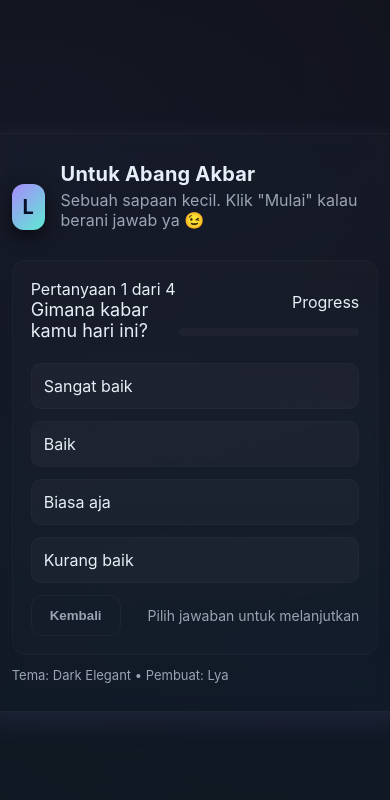
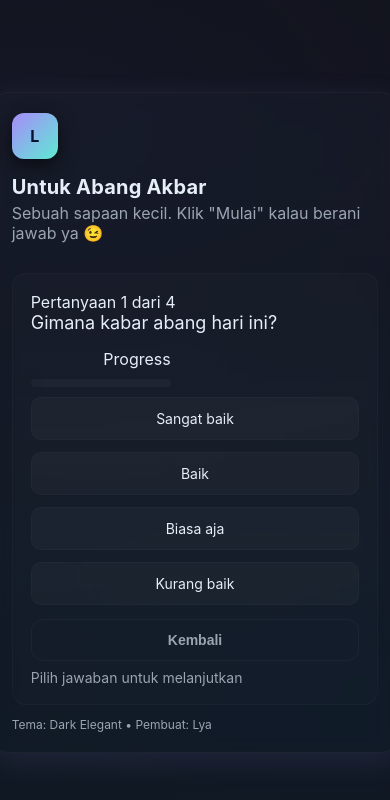
Before and after one commit to Lyaastrophile/lyabarreal_exilium2, a plain HTML site: page index.html in a window 390 px wide. Both pictures are taken after a click on the button "Mulai". Drawn offline with Linux system fonts and the light colour scheme.

Commit message:
Update index.html

```diff
--- a/index.html
+++ b/index.html
@@ -5,58 +5,243 @@
   <meta name="viewport" content="width=device-width,initial-scale=1" />
   <title>Untuk Akbar — Lya</title>
   <style>
-    :root{
-      --bg1:#0b0f15;
-      --bg2:#0f1720;
-      --card:#0f1726;
-      --accent:#a78bfa;
-      --muted:#9aa4b2;
-      --glass: rgba(255,255,255,0.03);
-      --glow: 0 8px 30px rgba(167,139,250,0.12);
-      --radius:18px;
+    :root {
+      --bg1: #0b0f15;
+      --bg2: #0f1720;
+      --card: #0f1726;
+      --accent: #a78bfa;
+      --muted: #9aa4b2;
+      --glass: rgba(255, 255, 255, 0.03);
+      --glow: 0 8px 30px rgba(167, 139, 250, 0.12);
+      --radius: 18px;
       --font-sans: Inter, ui-sans-serif, system-ui, -apple-system, "Segoe UI", Roboto, "Helvetica Neue", Arial;
     }
-    html,body{
-      height:100%; margin:0; padding:0; font-family:var(--font-sans);
+
+    html, body {
+      height: 100%;
+      margin: 0;
+      padding: 0;
+      font-family: var(--font-sans);
       background: radial-gradient(1200px 600px at 10% 10%, rgba(167,139,250,0.06), transparent),
                   radial-gradient(900px 400px at 90% 80%, rgba(59,130,246,0.03), transparent),
                   linear-gradient(180deg,var(--bg1),var(--bg2));
-      color:#e6eef8; display:flex; align-items:center; justify-content:center;
-      -webkit-font-smoothing:antialiased; -moz-osx-font-smoothing:grayscale;
+      color: #e6eef8;
+      display: flex;
+      align-items: center;
+      justify-content: center;
+      -webkit-font-smoothing: antialiased;
+      -moz-osx-font-smoothing: grayscale;
     }
-    .card{
+
+    .card {
       width: min(760px, 94vw);
       background: linear-gradient(180deg, rgba(255,255,255,0.02), rgba(255,255,255,0.01));
-      border-radius:var(--radius); padding:28px; box-shadow:var(--glow);
-      border:1px solid rgba(255,255,255,0.04); backdrop-filter: blur(8px) saturate(120%);
+      border-radius: var(--radius);
+      padding: 28px;
+      box-shadow: var(--glow);
+      border: 1px solid rgba(255,255,255,0.04);
+      backdrop-filter: blur(8px) saturate(120%);
     }
-    .header{display:flex;align-items:center;gap:16px;margin-bottom:6px;}
-    .logo{width:56px;height:56px;border-radius:12px;background:linear-gradient(135deg,var(--accent), #5eead4);
-      display:flex;align-items:center;justify-content:center;font-weight:700;color:#07102a;font-size:20px;
-      box-shadow:0 6px 18px rgba(0,0,0,0.6);}
-    h1{margin:0;font-size:20px;letter-spacing:0.2px}
-    p.lead{margin:4px 0 22px;color:var(--muted)}
-    .center{display:flex;align-items:center;justify-content:center}
-    .big-msg{font-size:28px;margin:14px 0 8px}
-    .muted{color:var(--muted);font-size:14px}
-    .btn{appearance:none;border:0;padding:12px 18px;border-radius:12px;font-weight:600;cursor:pointer}
-    .btn-accent{background: linear-gradient(90deg,var(--accent), #60a5fa);color:#07102a;box-shadow:0 8px 24px rgba(96,165,250,0.08)}
-    .btn-ghost{background:transparent;border:1px solid rgba(255,255,255,0.04);color:var(--muted)}
-    .question-wrap{margin-top:8px}
-    .card-inner{padding:18px;border-radius:14px;background:linear-gradient(180deg, rgba(255,255,255,0.015), rgba(255,255,255,0.01));border:1px solid rgba(255,255,255,0.025)}
-    .question{font-size:18px;margin:0 0 8px}
-    .options{display:grid;grid-template-columns:repeat(2,1fr);gap:12px}
-    .option{padding:12px;border-radius:10px;background:var(--glass);cursor:pointer;border:1px solid rgba(255,255,255,0.02);transition:transform 220ms ease, box-shadow 220ms ease;user-select:none}
-    .option:hover{transform:translateY(-6px);box-shadow:0 12px 30px rgba(0,0,0,0.45)}
-    .progress{height:8px;background:rgba(255,255,255,0.03);border-radius:999px;margin-top:16px;overflow:hidden}
-    .progress > i{display:block;height:100%;background:linear-gradient(90deg,var(--accent), #60a5fa);width:0%;transition:width 520ms cubic-bezier(.2,.9,.2,1)}
-    .final{display:flex;flex-direction:column;gap:8px;align-items:center;text-align:center;padding:30px}
-    .final .heart{font-size:44px;margin-top:6px;opacity:0;transition:opacity 1s ease;}
-    .heart.show{opacity:1;}
-    .meta{display:flex;justify-content:space-between;align-items:center;margin-top:12px;color:var(--muted);font-size:13px}
-    .fade-in{animation:fadeIn .6s ease both}
-    @keyframes fadeIn{from{opacity:0;transform:translateY(8px)}to{opacity:1;transform:none}}
-    @media (max-width:640px){.options{grid-template-columns:1fr} .logo{width:46px;height:46px}}
+
+    .header {
+      display: flex;
+      align-items: center;
+      gap: 16px;
+      margin-bottom: 6px;
+      flex-wrap: wrap;
+    }
+
+    .logo {
+      width: 56px;
+      height: 56px;
+      border-radius: 12px;
+      background: linear-gradient(135deg,var(--accent), #5eead4);
+      display: flex;
+      align-items: center;
+      justify-content: center;
+      font-weight: 700;
+      color: #07102a;
+      font-size: 20px;
+      box-shadow: 0 6px 18px rgba(0,0,0,0.6);
+    }
+
+    h1 {
+      margin: 0;
+      font-size: 20px;
+      letter-spacing: 0.2px;
+    }
+
+    p.lead {
+      margin: 4px 0 22px;
+      color: var(--muted);
+    }
+
+    .center {
+      display: flex;
+      align-items: center;
+      justify-content: center;
+    }
+
+    .big-msg {
+      font-size: 24px;
+      text-align: center;
+      margin: 14px 0 8px;
+    }
+
+    .muted {
+      color: var(--muted);
+      font-size: 14px;
+      text-align: center;
+    }
+
+    .btn {
+      appearance: none;
+      border: 0;
+      padding: 12px 18px;
+      border-radius: 12px;
+      font-weight: 600;
+      cursor: pointer;
+      font-size: 14px;
+    }
+
+    .btn-accent {
+      background: linear-gradient(90deg,var(--accent), #60a5fa);
+      color: #07102a;
+      box-shadow: 0 8px 24px rgba(96,165,250,0.08);
+    }
+
+    .btn-ghost {
+      background: transparent;
+      border: 1px solid rgba(255,255,255,0.04);
+      color: var(--muted);
+    }
+
+    .question-wrap {
+      margin-top: 8px;
+    }
+
+    .card-inner {
+      padding: 18px;
+      border-radius: 14px;
+      background: linear-gradient(180deg, rgba(255,255,255,0.015), rgba(255,255,255,0.01));
+      border: 1px solid rgba(255,255,255,0.025);
+    }
+
+    .question {
+      font-size: 18px;
+      margin: 0 0 8px;
+      text-align: center;
+    }
+
+    .options {
+      display: grid;
+      grid-template-columns: repeat(2, 1fr);
+      gap: 12px;
+      margin-top: 10px;
+    }
+
+    .option {
+      padding: 12px;
+      border-radius: 10px;
+      background: var(--glass);
+      cursor: pointer;
+      border: 1px solid rgba(255,255,255,0.02);
+      transition: transform 220ms ease, box-shadow 220ms ease;
+      user-select: none;
+      text-align: center;
+      font-size: 14px;
+    }
+
+    .option:hover {
+      transform: translateY(-6px);
+      box-shadow: 0 12px 30px rgba(0,0,0,0.45);
+    }
+
+    .progress {
+      height: 8px;
+      background: rgba(255,255,255,0.03);
+      border-radius: 999px;
+      margin-top: 16px;
+      overflow: hidden;
+    }
+
+    .progress > i {
+      display: block;
+      height: 100%;
+      background: linear-gradient(90deg,var(--accent), #60a5fa);
+      width: 0%;
+      transition: width 520ms cubic-bezier(.2,.9,.2,1);
+    }
+
+    .final {
+      display: flex;
+      flex-direction: column;
+      gap: 8px;
+      align-items: center;
+      text-align: center;
+      padding: 30px;
+    }
+
+    .final .heart {
+      font-size: 30px;
+      margin-top: 12px;
+      opacity: 0;
+      transition: opacity 1s ease;
+    }
+
+    .heart.show {
+      opacity: 1;
+    }
+
+    .meta {
+      display: flex;
+      justify-content: space-between;
+      align-items: center;
+      margin-top: 12px;
+      color: var(--muted);
+      font-size: 12px;
+      flex-wrap: wrap;
+      gap: 8px;
+    }
+
+    .fade-in {
+      animation: fadeIn .6s ease both;
+    }
+
+    @keyframes fadeIn {
+      from { opacity: 0; transform: translateY(8px); }
+      to { opacity: 1; transform: none; }
+    }
+
+    /* ✅ RESPONSIVE UNTUK HP */
+    @media (max-width: 640px) {
+      .options {
+        grid-template-columns: 1fr;
+      }
+
+      .logo {
+        width: 46px;
+        height: 46px;
+        font-size: 16px;
+      }
+
+      .big-msg {
+        font-size: 20px;
+        padding: 0 10px;
+      }
+
+      .card {
+        padding: 20px;
+      }
+
+      .btn {
+        width: 100%;
+      }
+
+      .progress {
+        margin-top: 10px;
+      }
+    }
   </style>
 </head>
 <body>
@@ -70,42 +255,43 @@
     </div>
 
     <div id="app">
+      <!-- START SCREEN -->
       <div id="start-screen" class="card-inner">
         <div class="center" style="flex-direction:column">
           <div class="big-msg">Hei... iya kamu. boleh minta waktunya sebentar?</div>
           <div class="muted">Aku punya sedikit permainan. Pilih jawabanmu, nanti lihat sendiri hasilnya.</div>
           <div style="height:18px"></div>
-          <div class="center" style="gap:10px">
+          <div class="center" style="gap:10px; flex-wrap:wrap;">
             <button id="btn-start" class="btn btn-accent">Mulai</button>
             <button id="btn-instr" class="btn btn-ghost">Cara main</button>
           </div>
         </div>
       </div>
 
+      <!-- QUIZ SCREEN -->
       <div id="quiz-screen" style="display:none;">
         <div class="card-inner question-wrap">
-          <div style="display:flex;justify-content:space-between;align-items:center">
+          <div style="display:flex;justify-content:space-between;align-items:center;flex-wrap:wrap;gap:8px;">
             <div>
               <div id="q-count" class="small">Pertanyaan 1 dari 4</div>
               <div id="question" class="question">--</div>
             </div>
-            <div style="min-width:180px;text-align:right">
+            <div style="min-width:140px;text-align:right">
               <div class="small">Progress</div>
               <div class="progress" aria-hidden="true"><i id="prog-bar"></i></div>
             </div>
           </div>
 
-          <div style="height:14px"></div>
           <div id="options" class="options"></div>
 
-          <div style="height:12px"></div>
-          <div style="display:flex;justify-content:space-between;align-items:center">
+          <div style="display:flex;justify-content:space-between;align-items:center;margin-top:14px;flex-wrap:wrap;gap:8px;">
             <button id="btn-back" class="btn btn-ghost">Kembali</button>
             <div class="small muted">Pilih jawaban untuk melanjutkan</div>
           </div>
         </div>
       </div>
 
+      <!-- FINAL SCREEN -->
       <div id="final-screen" style="display:none;">
         <div class="card-inner final">
           <div class="small">Jawabanmu tersimpan di perangkat ini ❤️</div>
@@ -113,12 +299,11 @@
           <div class="muted">Lya cuma mau bilang satu hal...</div>
           <div class="heart" id="heart-msg">💖 Tetap semangat teruss ya abanggg, kalo cape istirahat, jangan maksain apapun, cuma itu aja, maap kalo ke ganggu.</div>
           <div style="height:12px"></div>
-          <div style="display:flex;gap:10px">
+          <div style="display:flex;gap:10px;flex-wrap:wrap;">
             <button id="btn-restart" class="btn btn-accent">Ulangi</button>
           </div>
         </div>
       </div>
-
     </div>
 
     <div class="meta">
@@ -128,14 +313,14 @@
 
   <script>
     const QUESTIONS = [
-      {q:"Gimana kabar kamu hari ini?", opts:["Sangat baik","Baik","Biasa aja","Kurang baik"], correct:null},
+      {q:"Gimana kabar abang hari ini?", opts:["Sangat baik","Baik","Biasa aja","Kurang baik"], correct:null},
       {q:"Capek nggak hari ini?", opts:["Sangat capek","Capek","Biasa aja","Enggak capek"], correct:null},
-      {q:"Menurut kamu, siapa yang lagi mikirin kamu sekarang?", opts:["Orang random","Tetangga sebelah","Rahasia","Lya"], correct:3},
-      {q:"Kalau kamu jadi superhero, kekuatan apa yang paling kamu mau?", opts:["Terbang","Bisa bikin makanan enak","Bisa ngomong sama hewan","Bisa teleport"], correct:null}
+      {q:"Menurut abang, siapa yang lagi mikirin abang sekarang?", opts:["Orang random","Tetangga sebelah","Rahasia","Lya"], correct:3},
+      {q:"Kalau abang jadi superhero, kekuatan apa yang paling abang mau?", opts:["Terbang","Bisa bikin makanan enak","Bisa ngomong sama hewan","Bisa teleport"], correct:null}
     ];
 
-    let idx=0;
-    const answers=[];
+    let idx = 0;
+    const answers = [];
 
     const startScreen = document.getElementById('start-screen');
     const quizScreen = document.getElementById('quiz-screen');
@@ -150,15 +335,25 @@
     const btnRestart = document.getElementById('btn-restart');
     const heartMsg = document.getElementById('heart-msg');
 
-    function showStart(){ startScreen.style.display='block'; quizScreen.style.display='none'; finalScreen.style.display='none'; }
-    function showQuiz(){ startScreen.style.display='none'; quizScreen.style.display='block'; finalScreen.style.display='none'; }
+    function showStart(){
+      startScreen.style.display = 'block';
+      quizScreen.style.display = 'none';
+      finalScreen.style.display = 'none';
+    }
+
+    function showQuiz(){
+      startScreen.style.display = 'none';
+      quizScreen.style.display = 'block';
+      finalScreen.style.display = 'none';
+    }
+
     function showFinal(){
-      startScreen.style.display='none';
-      quizScreen.style.display='none';
-      finalScreen.style.display='block';
+      startScreen.style.display = 'none';
+      quizScreen.style.display = 'none';
+      finalScreen.style.display = 'block';
       heartMsg.classList.remove('show');
       setTimeout(()=>heartMsg.classList.add('show'), 400);
-      progBar.style.width='100%';
+      progBar.style.width = '100%';
     }
 
     function renderQuestion() {
@@ -168,8 +363,8 @@
       optionsEl.innerHTML = '';
       q.opts.forEach((opt,i)=>{
         const btn = document.createElement('div');
-        btn.className='option';
-        btn.textContent=opt;
+        btn.className = 'option';
+        btn.textContent = opt;
         btn.addEventListener('click',()=>{
           if(q.correct!==null && i!==q.correct){
             alert('Jawaban salah! Coba lagi ya 😅');
@@ -188,9 +383,24 @@
       });
     }
 
-    btnStart.addEventListener('click', ()=>{ idx=0; answers.length=0; renderQuestion(); showQuiz(); });
-    btnInstr.addEventListener('click', ()=>{ alert('Pilih jawabanmu. Jawaban ke-3 harus benar supaya bisa lanjut 😎'); });
-    btnBack.addEventListener('click', ()=>{ if(idx>0){ idx--; renderQuestion(); } });
+    btnStart.addEventListener('click', ()=>{
+      idx = 0;
+      answers.length = 0;
+      renderQuestion();
+      showQuiz();
+    });
+
+    btnInstr.addEventListener('click', ()=>{
+      alert('Pilih jawabanmu. Jawaban ke-3 harus benar supaya bisa lanjut 😎');
+    });
+
+    btnBack.addEventListener('click', ()=>{
+      if(idx > 0){
+        idx--;
+        renderQuestion();
+      }
+    });
+
     btnRestart.addEventListener('click', ()=>{ showStart(); });
 
     showStart();
```
